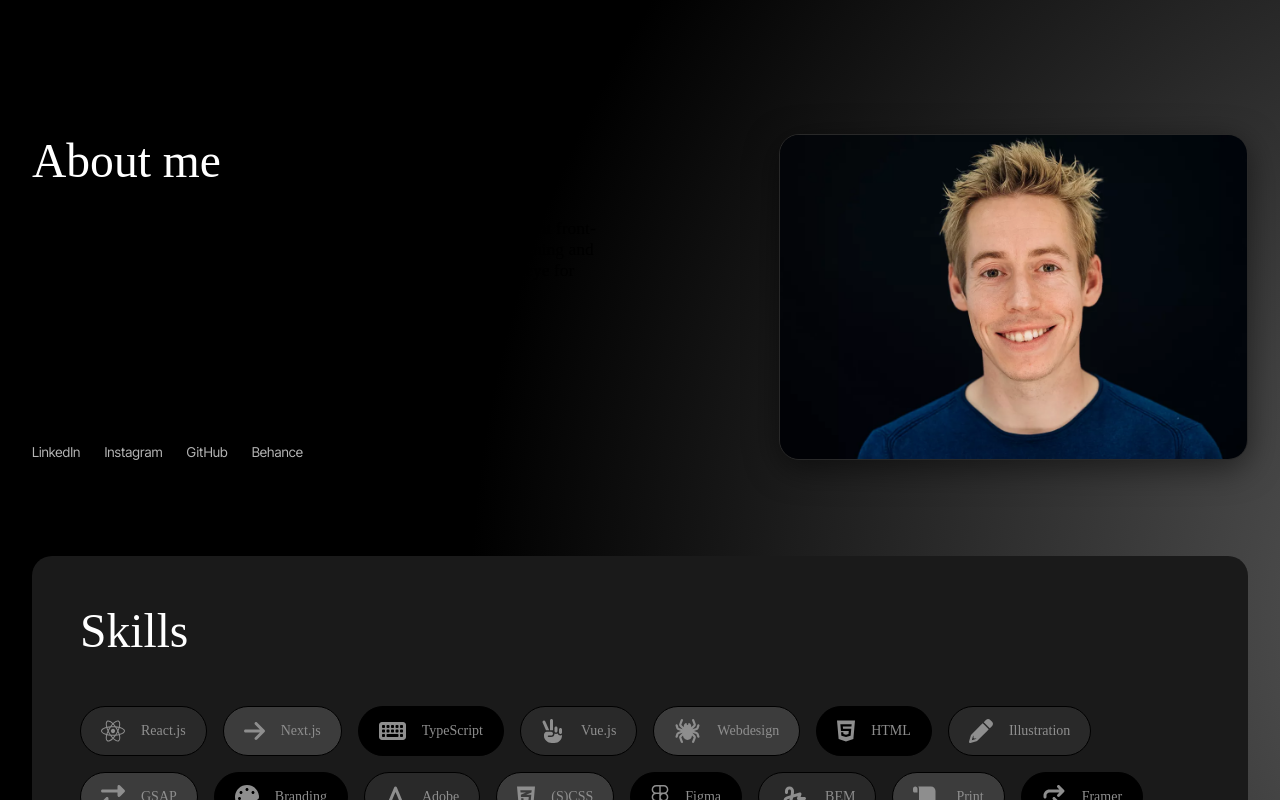
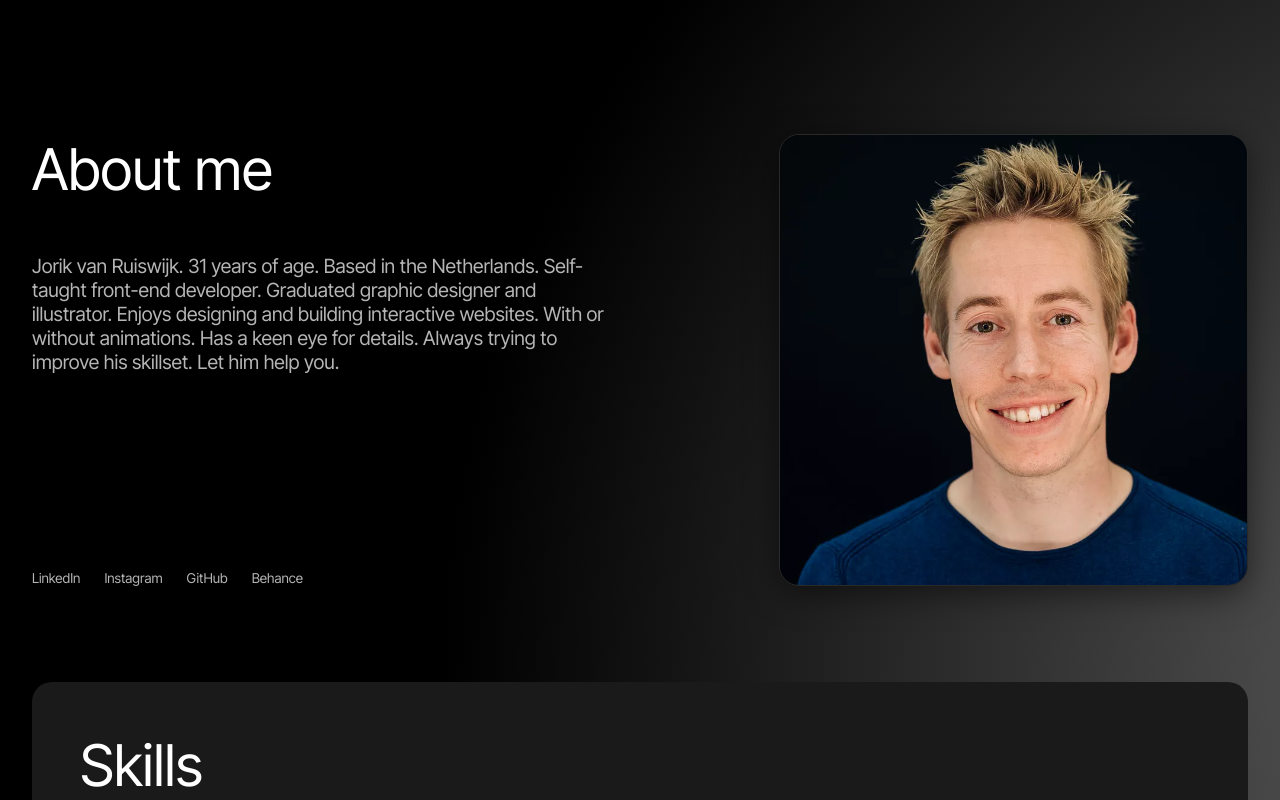
Before and after one commit to HalloJo/jorik-van-ruiswijk, a Next.js app: page / in a window 1280 px wide. Shown: the part 2000-2800 px from the top of the page. Built offline with nearby package versions, Linux system fonts and the light colour scheme; a web font is replaced by a local one.

Commit message:
Add Typography component and mixins to Me section

```diff
--- a/components/Me/Me.module.scss
+++ b/components/Me/Me.module.scss
@@ -40,12 +40,7 @@
   }
 
   &__text {
-    font-size: calc(14px + 6 * ((100vw - 20px) / 1000));
     grid-area: text;
-
-    @include mixins.breakpoint(md) {
-      font-size: calc(10px + 6 * ((100vw - 20px) / 1000));
-    }
   }
 
   &__info {
@@ -126,7 +121,7 @@
 
   &__experienceTitle {
     margin: 0 0 3rem 0;
-    color: colors.$white;
+    color: colors.$white !important;
   }
 
   &__experiences {
--- a/components/Me/Me.tsx
+++ b/components/Me/Me.tsx
@@ -4,6 +4,7 @@ import { experiences, skills } from "../../data/Skills";
 import { Social } from "../../data/Links";
 import Heading from "../Heading/Heading";
 import { motion as m, Variants } from "framer-motion";
+import * as Animation from "../../utils/animations";
 import Skill from "../Skill/Skill";
 import Container from "../Container/Container";
 import Row from "../Row/Row";
@@ -11,39 +12,25 @@ import Column from "../Column/Column";
 import { Personal } from "../../data/Personal";
 import SocialLinks from "../SocialLinks/SocialLinks";
 import SmallHeading from "../SmallHeading/SmallHeading";
+import Typography from "../Typography/Typography";
 
 const Me = () => {
-  const item: Variants = {
-    hidden: {
-      opacity: 0,
-      y: 20,
-    },
-    visible: {
-      opacity: 1,
-      y: 0,
-      transition: {
-        staggerChildren: 0.1,
-        // delayChildren: 1,
-        duration: 0.5,
-      },
-    },
-  };
-
   return (
     <section id="me" className={styles.me}>
       <Container className={styles.me__container}>
         <Row className={styles.me__infoRow}>
           <Column width="12 md:6" className={styles.me__info}>
-            <Heading heading="About me" className={styles.me__heading} />
-            <m.p
-              variants={item}
-              initial="hidden"
-              whileInView="visible"
-              viewport={{ once: true }}
+            <Typography variant="h2" className={styles.me__heading}>
+              About me
+            </Typography>
+            <Typography
+              variant="body"
+              as={m.div}
+              {...Animation.inViewChild}
               className={styles.me__text}
             >
               {Personal.synopsis}
-            </m.p>
+            </Typography>
             <SocialLinks socials={Social} className={styles.me__socials} />
           </Column>
           <Column
@@ -62,18 +49,13 @@ const Me = () => {
         </Row>
         <Row className={styles.me__skillRow}>
           <Column width="12 md:12">
-            <Heading heading="Skills" className={styles.me__skillTitle} />
-            <m.div
-              initial="hidden"
-              whileInView="visible"
-              viewport={{ once: true }}
-              variants={item}
-              className={styles.me__skillsGrid}
-            >
+            <Typography variant="h2" className={styles.me__skillTitle}>
+              Skills
+            </Typography>
+            <m.div className={styles.me__skillsGrid}>
               {skills.map((skill) => {
                 return (
                   <m.div
-                    variants={item}
                     className={styles.me__skillWrapper}
                     key={skill.skillTitle}
                   >
@@ -83,21 +65,13 @@ const Me = () => {
               })}
             </m.div>
             <div>
-              <SmallHeading
-                label={"And experience with.."}
-                className={styles.me__experienceTitle}
-              />
-              <m.div
-                initial="hidden"
-                whileInView="visible"
-                viewport={{ once: true }}
-                variants={item}
-                className={styles.me__skillsGrid}
-              >
+              <Typography className={styles.me__experienceTitle}>
+                And experience with..
+              </Typography>
+              <m.div className={styles.me__skillsGrid}>
                 {experiences.map((skill) => {
                   return (
                     <m.div
-                      variants={item}
                       className={styles.me__skillWrapper}
                       key={skill.skillTitle}
                     >
--- a/components/Skill/Skill.module.scss
+++ b/components/Skill/Skill.module.scss
@@ -30,13 +30,4 @@
       height: 1.5rem;
     }
   }
-
-  &__title {
-    color: colors.$gray;
-    font-size: 12px;
-
-    @include mixins.breakpoint(md) {
-      font-size: 14px;
-    }
-  }
 }
--- a/components/Skill/Skill.tsx
+++ b/components/Skill/Skill.tsx
@@ -1,5 +1,6 @@
 import { SkillsProps } from "../../data/Skills";
 import styles from "../Skill/Skill.module.scss";
+import Typography from "../Typography/Typography";
 
 const Skill = ({ ...skill }: SkillsProps) => {
   const { icon, skillTitle, alt } = skill;
@@ -9,7 +10,9 @@ const Skill = ({ ...skill }: SkillsProps) => {
       <picture className={styles.skill__icon}>
         <img src={icon} alt={alt} />
       </picture>
-      <p className={styles.skill__title}>{skillTitle}</p>
+      <Typography variant="body" size="small">
+        {skillTitle}
+      </Typography>
     </div>
   );
 };
--- a/components/SocialLinks/SocialLinks.module.scss
+++ b/components/SocialLinks/SocialLinks.module.scss
@@ -1,4 +1,5 @@
 @use "styles/abstracts/mixins";
+@use "styles/abstracts/mixins/typography";
 @use "styles/abstracts/variables/colors";
 
 .socialLinks {
@@ -7,6 +8,8 @@
   font-weight: 700;
 
   &__item {
+    @include typography.bodySmall;
+
     transition: color 0.5s ease;
     &:hover {
       color: colors.$white;
--- a/components/SocialLinks/SocialLinks.tsx
+++ b/components/SocialLinks/SocialLinks.tsx
@@ -28,9 +28,7 @@ const SocialLinks = ({
         return (
           <li className={styles.socialLinks__item} key={index}>
             <a href={href} target="_blank" rel="noreferrer">
-              <Typography variant="body" size="small">
-                {label}
-              </Typography>
+              {label}
             </a>
           </li>
         );
```
